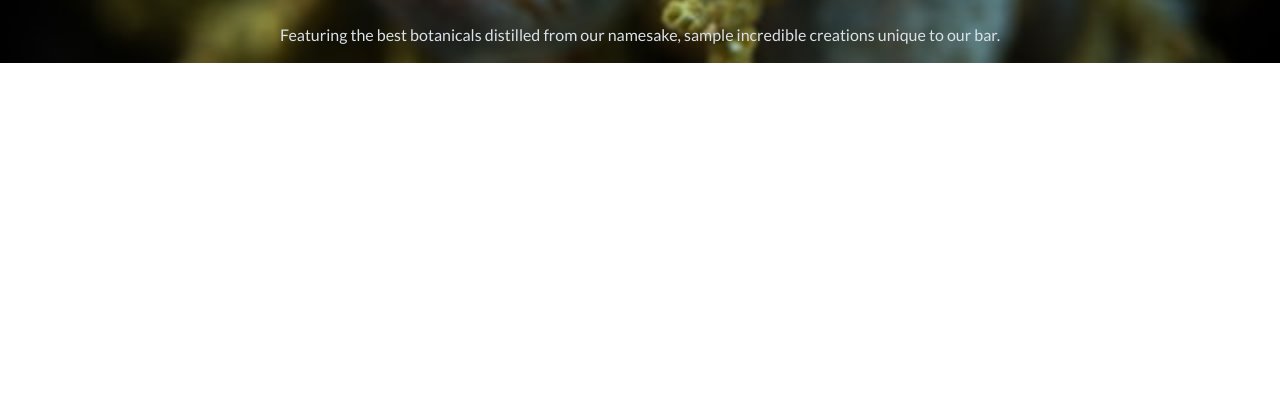
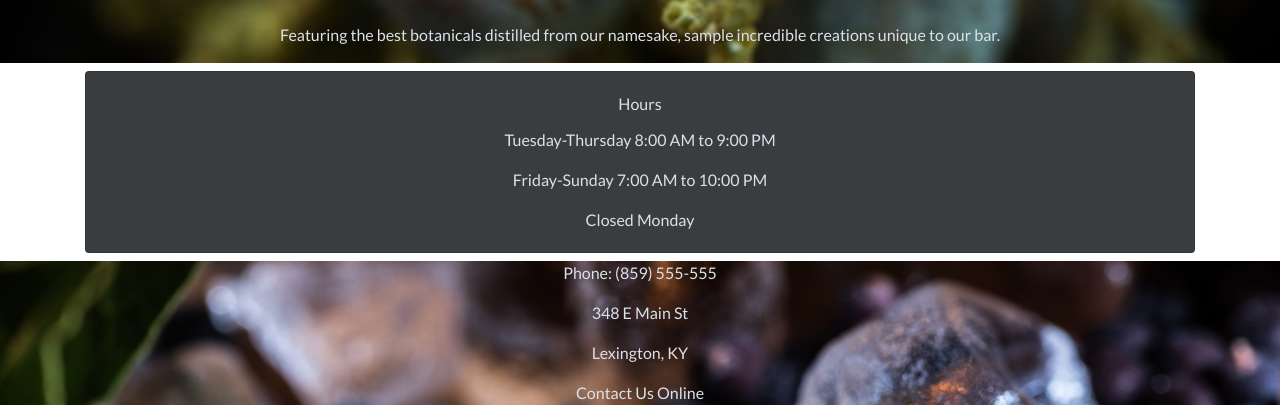
Before and after one commit to AllisonRMiller/juniper-road, a React (Create React App) app: page /visit in a window 1280 px wide. Shown: the part 712-1117 px from the top of the page. Before the commit the page ends 800 px from the top, so only its background shows below. Built offline with nearby package versions, Linux system fonts and the light colour scheme.

Commit message:
Contact page
Contact page added, design plans altered

```diff
--- a/src/App.js
+++ b/src/App.js
@@ -12,6 +12,7 @@ import './App.css';
 import Header from './components/header.js';
 import Menu from './components/menu.js';
 import TopNav from './components/navbar.js';
+import Visit from './components/visit.js';
 
 
 function App() {
@@ -28,6 +29,9 @@ function App() {
         <Route path="/menu">
           <Menu/>
         </Route>
+        <Route path="/visit">
+          <Visit/>
+        </Route>
       </Switch>
     </Router></div>
   )
--- a/src/components/landing.js
+++ b/src/components/landing.js
@@ -0,0 +1,2 @@
+//Header should only appear on landing
+//Simple logo with full width colorblock on other pages
--- a/src/components/visit.js
+++ b/src/components/visit.js
@@ -0,0 +1,40 @@
+import React from 'react';
+import { Row, Col, CardTitle, CardBody, CardText, Container, Card, CardSubtitle, Badge, CardHeader } from 'reactstrap';
+
+
+function Visit() {
+
+    return (
+<>
+<Container>
+        <Row>
+            <Col>
+
+            <Card className="bg-dark text-light" id="Hours">
+                <CardBody>
+                    <CardTitle>Hours</CardTitle>
+                    <CardText>Tuesday-Thursday 8:00 AM to 9:00 PM</CardText>
+                    <CardText>Friday-Sunday 7:00 AM to 10:00 PM</CardText>
+                    <CardText>Closed Monday</CardText>
+                </CardBody>
+            </Card>
+            </Col>
+        </Row>
+        </Container>
+
+
+                <Container fluid id="Contact">
+                    <h1 className="display-3 text-light"></h1>
+                    <p className="text-light">Phone: (859) 555-555</p>
+                    <p className="text-light">348 E Main St</p>
+                    <p className="text-light">Lexington, KY</p>
+                    <a href="#Menu" className="text-light">Contact Us Online</a>
+                </Container>
+</>
+
+
+    )
+}
+
+
+export default Visit
```
